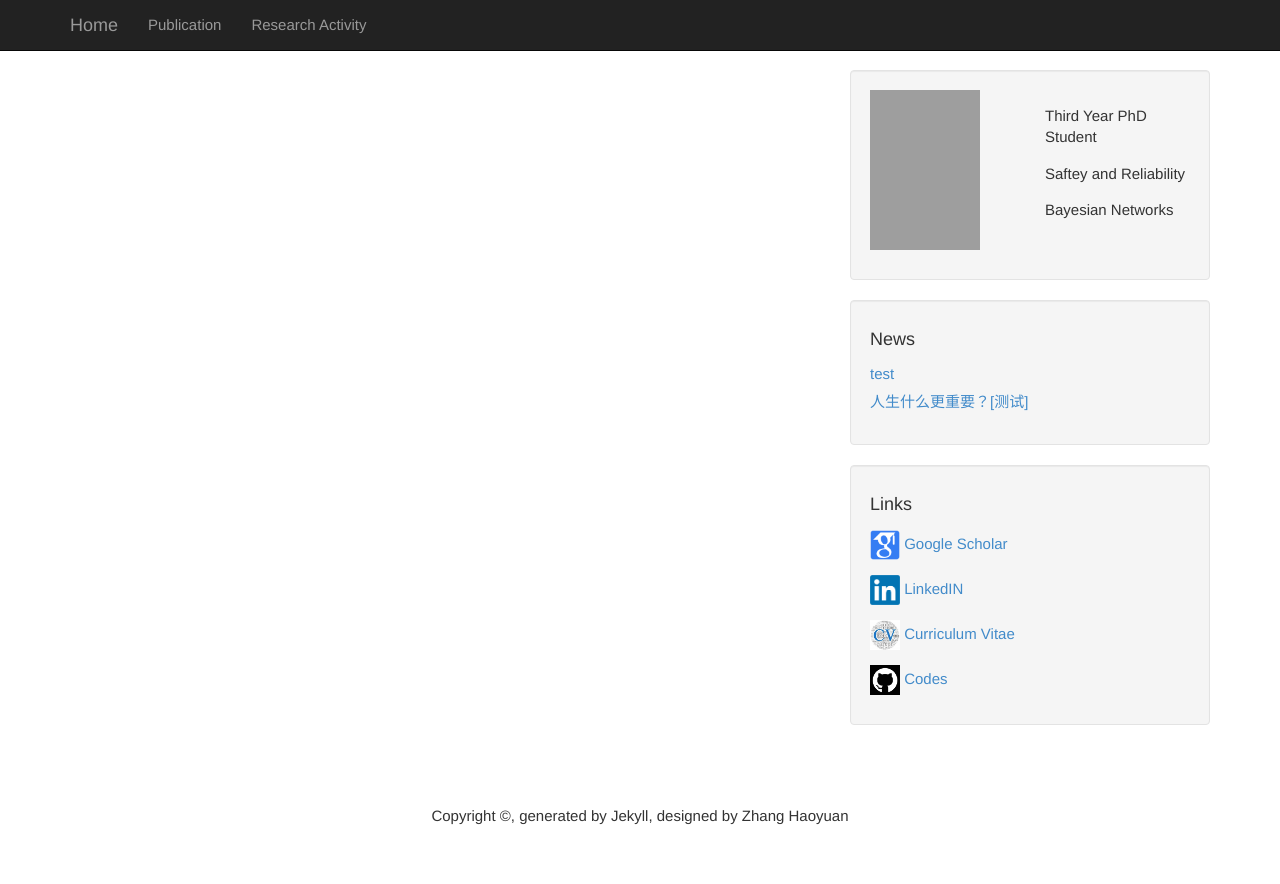
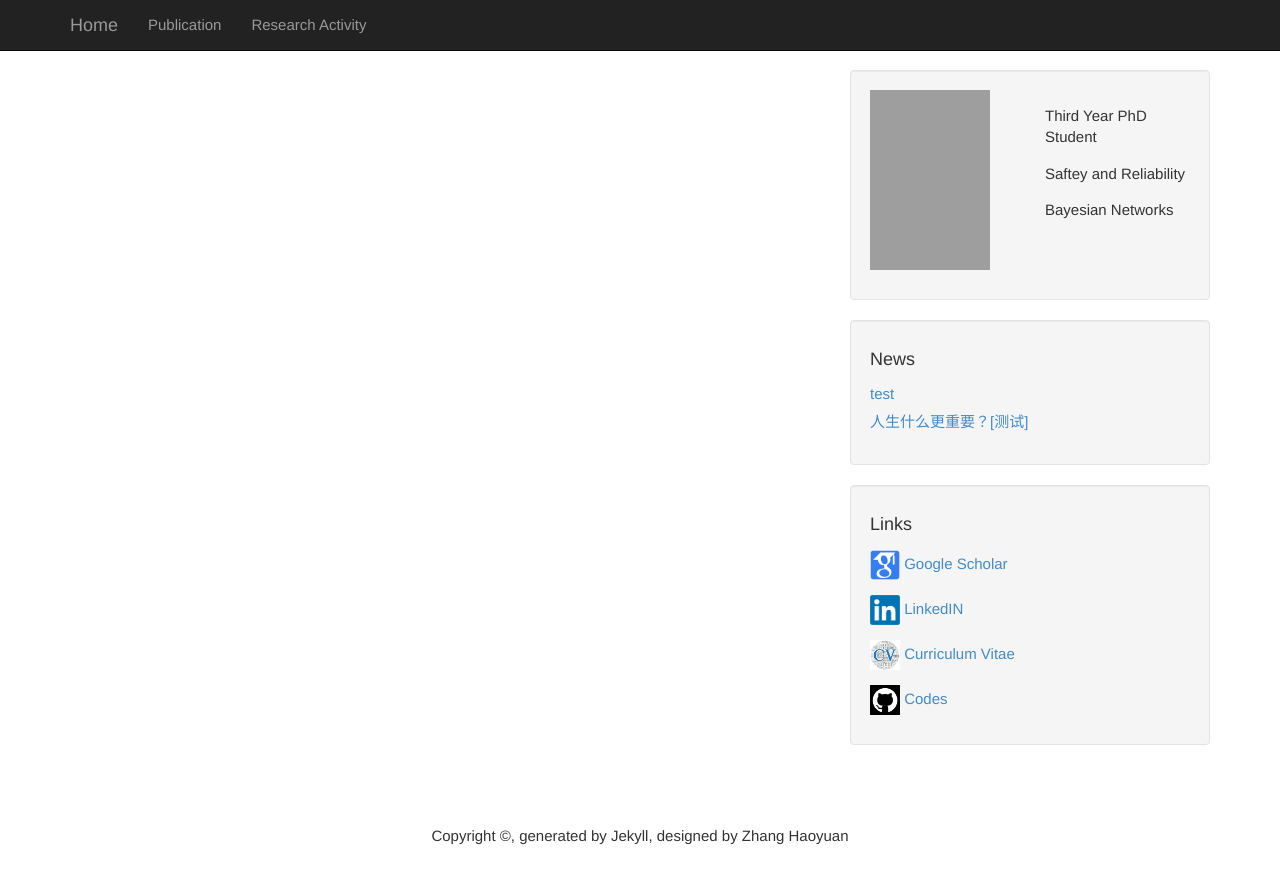
Before and after one commit to july0905/haoyuanzhang1990.github.io, a Jekyll site: the page built from pub.md, in a window 1280 px wide. Shown: the top 884 px of the page. Built offline with Jekyll 4.4.1, drawn with Linux system fonts in a browser that asks for light colours; grey boxes are pictures that could not be loaded.

Commit message:
Update categories.html

```diff
--- a/_includes/categories.html
+++ b/_includes/categories.html
@@ -2,7 +2,7 @@
                 <ul class="list-unstyled">
                   <li>
 
-                    <img src="profile4.JPG" height="160" width="110">
+                    <img src="profile4.JPG" height="180" width="120">
 
                   </li>
                 </ul>
```
